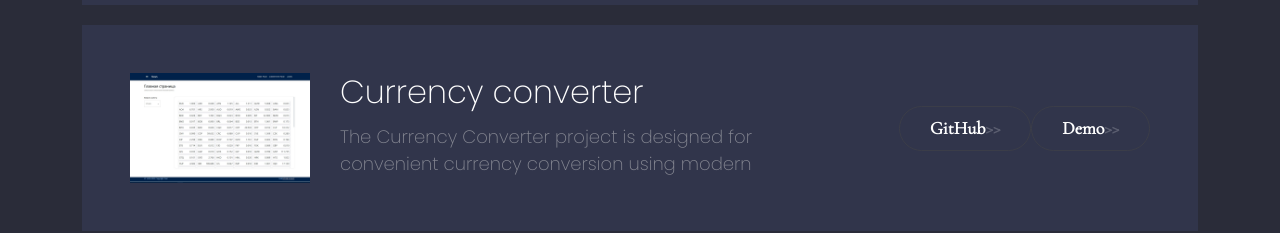
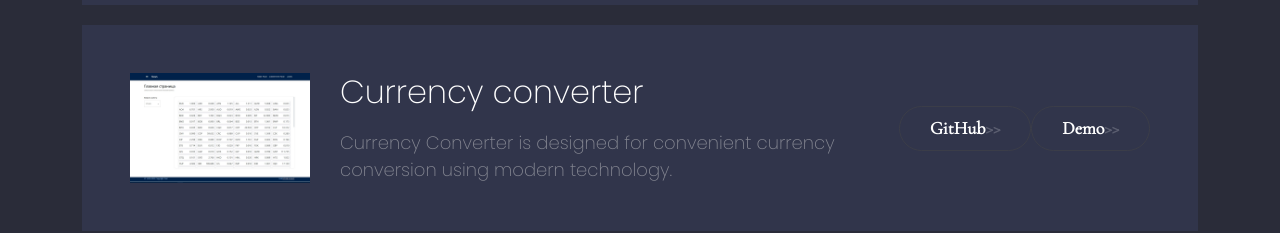
Before and after one commit to Magamed-Ali/my-my-works, a React (Create React App) app: page / in a window 1280 px wide. Shown: the part 2720-2953 px from the top of the page. Built offline with nearby package versions, Linux system fonts and the light colour scheme.

Commit message:
fixed text description

```diff
--- a/src/store.js
+++ b/src/store.js
@@ -15,7 +15,7 @@ const initState = {
         },
         {
             title: 'Currency converter',
-            description: "The Currency Converter project is designed for convenient currency conversion using modern technologies. The project uses React library with TypeScript support.",
+            description: "Currency Converter is designed for convenient currency conversion using modern technology.",
             linkDemo: "https://volute-conversion.vercel.app/",
             linkGit: "https://github.com/Magamed-Ali/volute-conversion",
             img: img5
```
